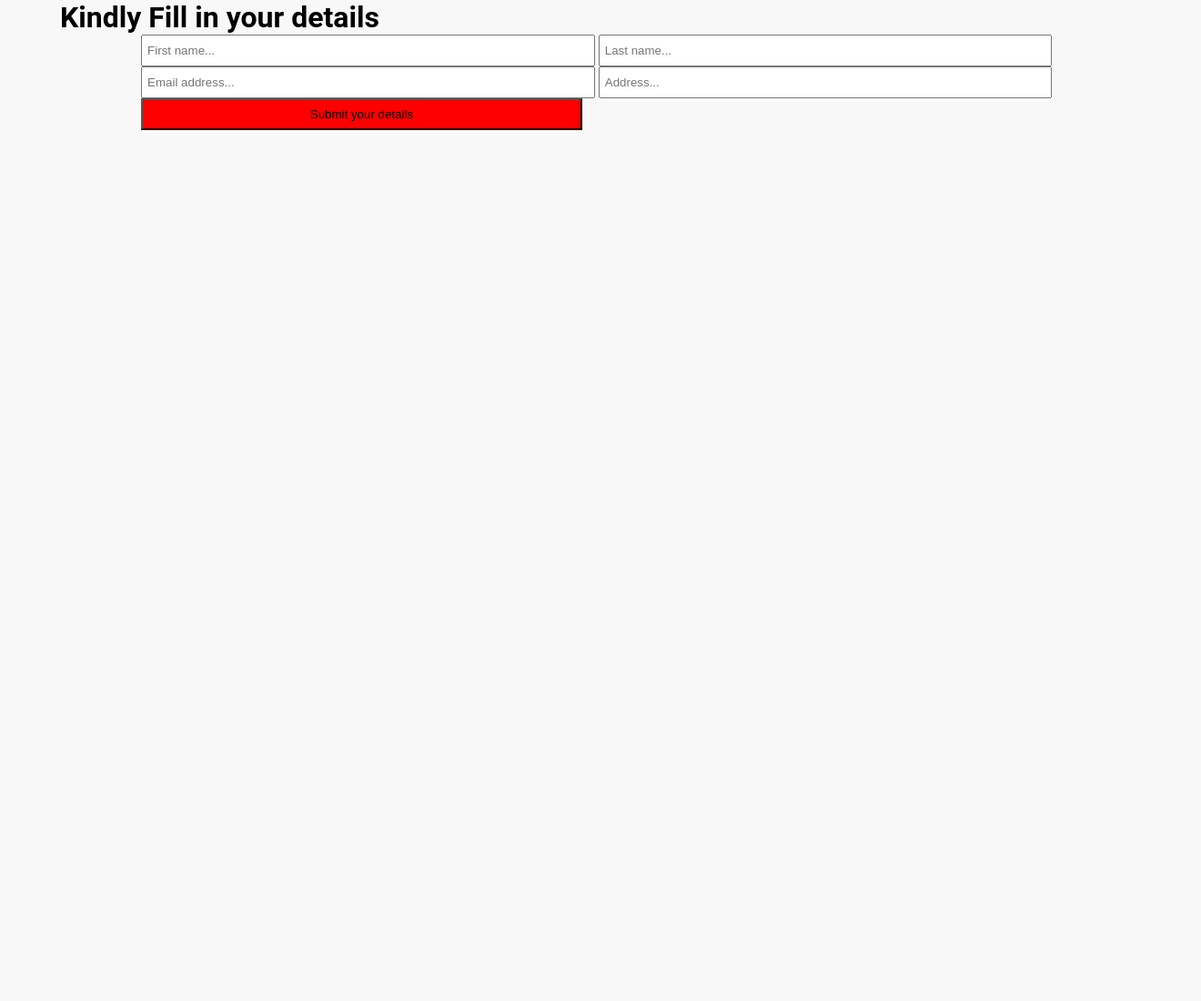
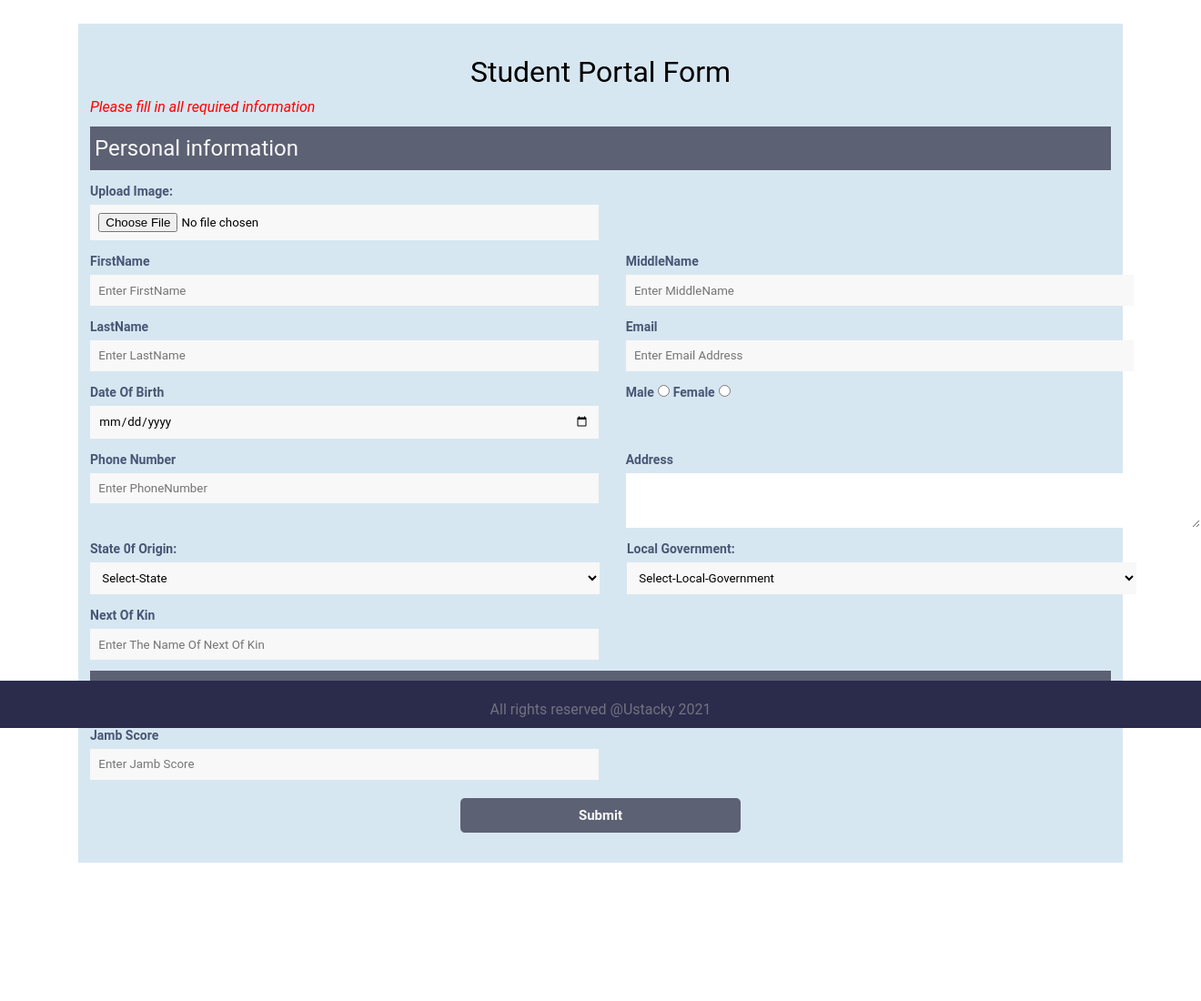
Before and after one commit to adewaleK/Ustacky-Student-Portal, a PHP site: page /register.php in a window 1320 px wide. Shown: the whole page at 91% size. Before the commit the page ends 143 px from the top, so only its background shows below. Run offline with PHP 8.4, Linux system fonts and the light colour scheme.

Commit message:
IMPLEMENTS STUDENT REGISTRATION FORM

```diff
--- a/index.php
+++ b/index.php
@@ -33,7 +33,7 @@
            </div>
         </div>
         <div class="footer">
-            <p>All rights reserved @Ustacky 2021</p>
+            <p>All rights reserved @Ustacky <?php echo date("Y"); ?></p>
         </div>
     </div>
 </body>
--- a/register.php
+++ b/register.php
@@ -8,23 +8,104 @@
     <title>Document</title>
 </head>
 <body>
-    <div class="container">
+    <div class="container1">
         <div class="form-box">
-            <h1>Kindly Fill in your details</h1>
-            <form action="records.php" method="post" style="margin: 0 auto">
-            <div>
-            <input type="text" value="" placeholder="First name..." name="fname">
-            <input type="text" value="" placeholder="Last name..." name="lname">
+            <h1>Student Portal Form</h1>
+            <p class="instruction">Please fill in all required information</p>
+            <div class="heading">
+                <h2>Personal information</h2>
             </div>
-            <div>
-            <input type="text" value="" placeholder="Email address..." name="email">
-            <input type="text" value="" placeholder="Address..." name="address">
+            <div class="input">
+                <div class="group">
+                    <label for="image">Upload Image:</label>
+                    <input type="file" class="first" name="image">
+                </div>
             </div>
-            <div>
-            <input type="submit" value="Submit your details" placeholder="" name="register" style="background-color:red">
+            <div class="other-input">
+                <div class="group">
+                    <label for="fname">FirstName</label>
+                    <input type="text" class="first" placeholder="Enter FirstName" name="fname">
+                </div>
+                <div class="group">
+                    <label for="mname">MiddleName</label>
+                    <input type="text" placeholder="Enter MiddleName" name="mname">
+                </div>
             </div>
-            </form>
+            <div class="other-input">
+                <div class="group">
+                    <label for="lname">LastName</label>
+                    <input type="text" class="first" placeholder="Enter LastName" name="lname">
+                </div>
+                <div class="group">
+                    <label for="email">Email</label>
+                    <input type="text" placeholder="Enter Email Address" name="email">
+                </div>
             </div>
+            <div class="other-input1">
+                <div class="group">
+                    <label for="dob">Date Of Birth</label>
+                    <input type="date" class="first" name="dob">
+                </div>
+                <div class="radio-group">
+                    <label for="male">Male</label>
+                    <input type="radio" id="male" name="gender" value="male">
+                    <label for="female">Female</label>
+                    <input type="radio" id="female" name="gender" value="female">
+                </div>
+            </div>
+            <div class="other-input">
+                <div class="group">
+                    <label for="phone">Phone Number</label>
+                    <input type="text" class="first" placeholder="Enter PhoneNumber" name="phone">
+                </div>
+                <div class="group">
+                    <label for="address">Address</label>
+                    <textarea name="address" id="address" cols="77" rows="4" placeholder="Enter Address">
+                    </textarea>
+                </div>
+            </div>
+            <div class="other-input">
+                <div class="group">
+                    <label for="state">State 0f Origin:</label>
+                    <select name="state" id="cars" class="first">
+                        <option value="volvo">Select-State</option>
+                        <option value="saab">Saab</option>
+                        <option value="opel">Opel</option>
+                        <option value="audi">Audi</option>
+                    </select>
+                </div>
+                <div class="group">
+                    <label for="lg">Local Government:</label>
+                    <select name="lg" id="lg">
+                        <option value="volvo">Select-Local-Government</option>
+                        <option value="saab">Saab</option>
+                        <option value="opel">Opel</option>
+                        <option value="audi">Audi</option>
+                    </select>
+                </div>
+            </div>
+            <div class="input">
+                <div class="group">
+                    <label for="next">Next Of Kin</label>
+                    <input type="text" class="first" name="next" placeholder="Enter The Name Of Next Of Kin">
+                </div>
+            </div>
+            <div class="heading">
+                <h2>Academics Related Information</h2>
+            </div>
+            <div class="input">
+                <div class="group">
+                    <label for="score">Jamb Score</label>
+                    <input type="text" class="first" name="score" placeholder="Enter Jamb Score">
+                </div>
+            </div>
+            <div class="submit">
+               <input type="submit" value="Submit" name="submit">
+            </div>
+        </div>
+        <div class="footer">
+            <p>All rights reserved @Ustacky <?php echo date("Y"); ?></p>
+        </div>
     </div>
 </body>
 </html>
--- a/styles.css
+++ b/styles.css
@@ -1,12 +1,16 @@
 *{
     padding: 0;
     margin: 0;
+    font-family: 'Roboto', sans-serif;
 }
 
 .container{
     background-color: #f8f8f8;
-    height: 100vh;
-    font-family: 'Roboto', sans-serif;
+
+}
+
+.container1{
+    padding-bottom: 100px;
 }
 
 .nav-box, .footer{
@@ -83,6 +87,7 @@ a{
     border: none;
     color: #e26d13;
     font-size: 18px;
+    font-weight: bold;
     border-radius: 8px;
 }
 
@@ -93,9 +98,23 @@ a{
 
 .form-box{
     margin: 0 auto;
-    width: 90%;
+    width: 85%;
     display: flex;
     flex-direction: column;
+    background-color: #d7e7f1;
+    margin: 2% auto 4% auto;
+    padding: 1%;
+}
+
+.form-box h1{
+    text-align: center;
+    margin: 20px 0 10px 0;
+    font-weight: normal;
+}
+
+.instruction{
+    font-style: italic;
+    color: red;
 }
 
 .form-box form{
@@ -103,7 +122,88 @@ a{
     width: 85%;
 }
 
-input{
-    width: 48%;
-    padding: 8px 5px;
+.heading{
+    background-color: #5d6174;
+    color: #f8f8f8;
+    padding: 10px 0 10px 5px;
+    margin-top: 12px;
 }
+
+.heading h2{
+    font-weight: normal;
+}
+
+.input{
+    display: flex;
+    width: 100%;
+    justify-content: flex-start;
+}
+
+.group{
+    display: flex;
+    flex-direction: column;
+    margin-top: 15px;
+}
+
+.group input{
+    background-color: #f8f8f8;
+    padding: 0.7em;
+    width: 540px;
+    border: none;
+}
+
+.group select{
+    background-color: #f8f8f8;
+    padding: 0.7em;
+    width: 560px;
+    border: none;
+}
+
+
+.first{
+    margin-right: 30px;
+}
+
+label{
+    color: #495675;
+    font-weight: bold;
+    font-size: 14px;
+    margin-bottom: 7px;
+}
+
+.other-input{
+    display: flex;
+    /* justify-content: center; */
+    width: 100%;
+}
+
+.other-input1{
+    display: flex;
+    align-items: baseline;
+    width: 100%;
+}
+
+/* .radio-group{
+    display: flex;
+    justify-content: baseline;
+    align-items: center;
+} */
+
+textarea{
+    border: none;
+}
+
+.submit{
+    margin: 20px auto;
+
+}
+
+.submit input{
+    padding: 10px 130px;
+    border: none;
+    border-radius: 5px;
+    background-color: #5d6174;
+    color: #f8f8f8;
+    font-weight: bold;
+    font-size: 15px;
+}
```
